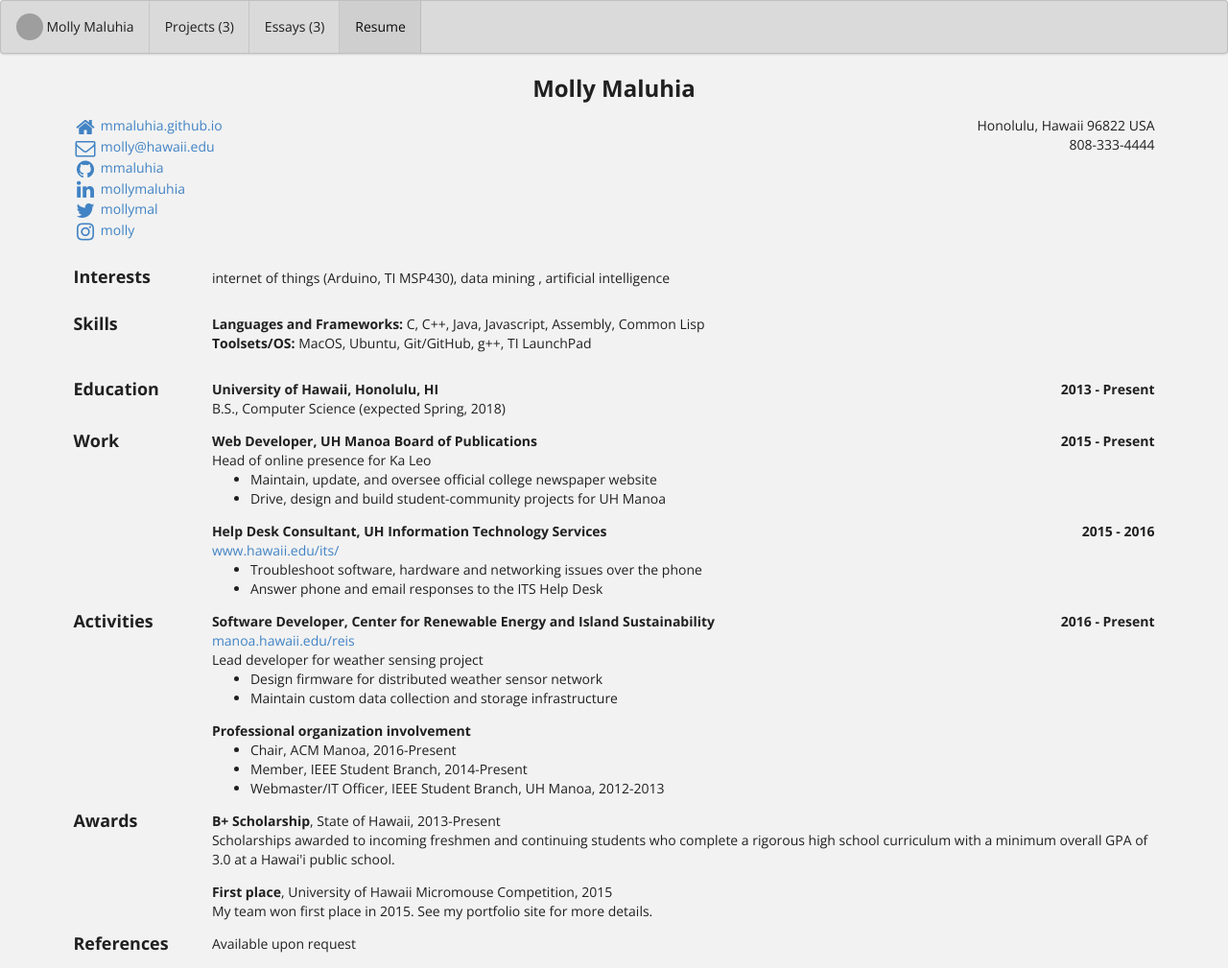
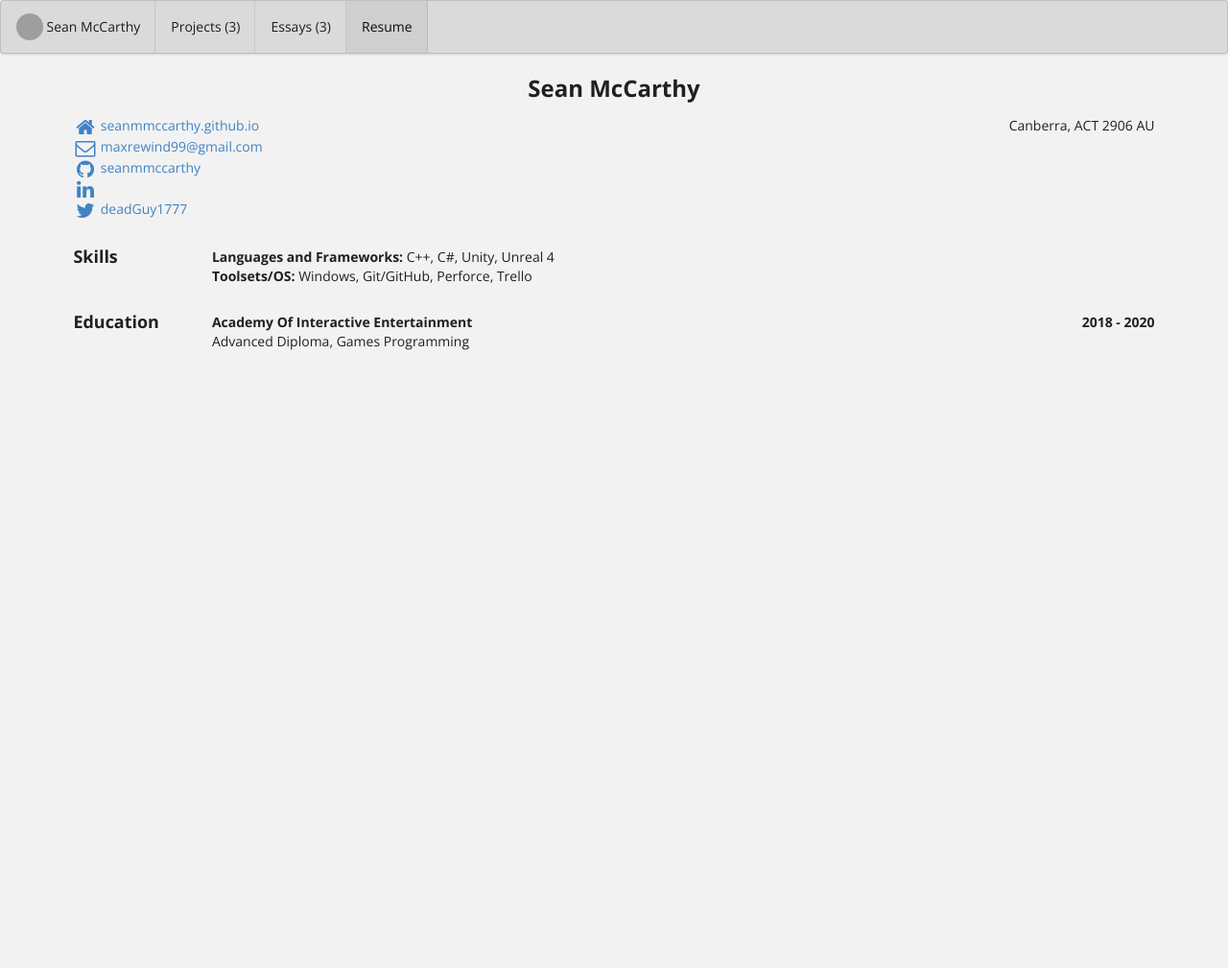
Before and after one commit to doGen17/seanmmccarthy.github.io, a Jekyll site: the page built from bio/index.html, in a window 1280 px wide. Shown: the whole page at 96% size. Built offline with Jekyll 4.4.1, drawn with Linux system fonts in a browser that asks for light colours; after the commit the page ends 900 px from its top, so only the background shows below that; grey boxes are pictures that could not be loaded.

Commit message:
replaced template bio with personal information

```diff
--- a/_data/bio.json
+++ b/_data/bio.json
@@ -1,59 +1,43 @@
 {
   "basics": {
-    "name": "Molly Maluhia",
-    "label": "Student",
-    "picture": "https://techfolios.github.io/template/images/molly.png",
-    "email": "molly@hawaii.edu",
-    "phone": "808-333-4444",
-    "website": "https://mmaluhia.github.io",
-    "summary": "I am studying for a B.S. in Computer Science in the Department of Information and Computer Sciences at the University of Hawaii. I expect to graduate in Spring, 2020.",
+    "name": "Sean McCarthy",
+    "label": "Games Programmer",
+    "picture": "https://github.com/seanmmccarthy.png",
+    "email": "maxrewind99@gmail.com",
+    "website": "https://seanmmccarthy.github.io",
+    "summary": "Detail-oriented Programming major currently attending Academy Of Interactive Entertainment. Expecting to graduate April 17th 2020.",
     "location": {
       "address": "",
-      "postalCode": "96822",
-      "city": "Honolulu",
-      "countryCode": "USA",
-      "region": "Hawaii"
+      "postalCode": "2906",
+      "city": "Canberra",
+      "countryCode": "AU",
+      "region": "ACT"
     },
     "profiles": [
       {
-        "network": "github",
-        "username": "mmaluhia",
-        "url": "http://github.com/changeme"
+        "network": "GitHub",
+        "username": "seanmmccarthy",
+        "url": "https://github.com/seanmmccarthy"
       },
       {
-        "network": "linkedin",
-        "username": "mollymaluhia",
-        "url": "http://linkedin.com/in/changeme"
+        "network": "LinkedIn",
+        "url": "https://www.linkedin.com/in/sean-mccarthy-294325197/"
       },
       {
-        "network": "twitter",
-        "username": "mollymal",
-        "url": "http://twitter.com/changeme"
-      },
-      {
-        "network": "instagram",
-        "username": "molly",
-        "url": "http://instagram.com/changeme"
+        "network": "Twitter",
+        "username": "deadGuy1777",
+        "url": "https://twitter.com/deadGuy1777"
       }
     ]
   },
-  "interests": [
+  "education": [
     {
-      "name": "internet of things",
-      "keywords": [
-        "Arduino",
-        "TI MSP430"
-      ]
-    },
-    {
-      "name": "data mining",
-      "keywords": [
-      ]
-    },
-    {
-      "name": "artificial intelligence",
-      "keywords": [
-      ]
+      "institution": "Academy Of Interactive Entertainment",
+      "area": "Games Programming",
+      "studyType": "Advanced Diploma",
+      "startDate": "2018-01-01",
+      "endDate": "2020-01-20",
+      "gpa": ""
     }
   ],
   "skills": [
@@ -61,109 +45,21 @@
       "name": "Languages and Frameworks",
       "level": "",
       "keywords": [
-        "C",
         "C++",
-        "Java",
-        "Javascript",
-        "Assembly",
-        "Common Lisp"
+        "C#",
+        "Unity",
+        "Unreal 4"
       ]
     },
     {
       "name": "Toolsets/OS",
       "level": "",
       "keywords": [
-        "MacOS",
-        "Ubuntu",
+        "Windows",
         "Git/GitHub",
-        "g++",
-        "TI LaunchPad"
+        "Perforce",
+        "Trello"
       ]
-    }
-  ],
-  "education": [
-    {
-      "institution": "University of Hawaii, Honolulu, HI",
-      "area": "Computer Science (expected Spring, 2018)",
-      "studyType": "B.S.",
-      "startDate": "2013-09-01",
-      "endDate": "Present",
-      "gpa": "",
-      "courses": [
-      ]
-    }
-  ],
-  "work": [
-    {
-      "company": "UH Manoa Board of Publications",
-      "position": "Web Developer",
-      "website": "",
-      "startDate": "2015-08-01",
-      "endDate": "Present",
-      "summary": "Head of online presence for Ka Leo",
-      "highlights": [
-        "Maintain, update, and oversee official college newspaper website",
-        "Drive, design and build student-community projects for UH Manoa"
-      ]
-    },
-    {
-      "company": "UH Information Technology Services",
-      "position": "Help Desk Consultant",
-      "website": "http://www.hawaii.edu/its/",
-      "startDate": "2015-01-01",
-      "endDate": "2016-03-15",
-      "summary": "",
-      "highlights": [
-        "Troubleshoot software, hardware and networking issues over the phone",
-        "Answer phone and email responses to the ITS Help Desk"
-      ]
-    }
-  ],
-  "volunteer": [
-    {
-      "organization": "Center for Renewable Energy and Island Sustainability",
-      "website": "http://manoa.hawaii.edu/reis",
-      "position": "Software Developer",
-      "startDate": "2016-01-01",
-      "endDate": "Present",
-      "summary": "Lead developer for weather sensing project",
-      "highlights": [
-        "Design firmware for distributed weather sensor network",
-        "Maintain custom data collection and storage infrastructure"
-      ]
-    },
-    {
-      "organization": "",
-      "website": "",
-      "position": "Professional organization involvement",
-      "startDate": "",
-      "endDate": "",
-      "summary": "",
-      "highlights": [
-        "Chair, ACM Manoa, 2016-Present",
-        "Member, IEEE Student Branch, 2014-Present",
-        "Webmaster/IT Officer, IEEE Student Branch, UH Manoa, 2012-2013"
-      ]
-    }
-  ],
-  "awards": [
-    {
-      "title": "B+ Scholarship",
-      "date": "2013-Present",
-      "awarder": "State of Hawaii",
-      "summary": "Scholarships awarded to incoming freshmen and continuing students who complete a rigorous high school curriculum with a minimum overall GPA of 3.0 at a Hawai'i public school."
-    },
-    {
-      "title": "First place",
-      "date": "2015",
-      "awarder": "University of Hawaii Micromouse Competition",
-      "summary": "My team won first place in 2015.  See my portfolio site for more details."
-    }
-  ],
-  "references": [
-    {
-      "name": "Available upon request",
-      "reference": ""
     }
   ]
 }
```
